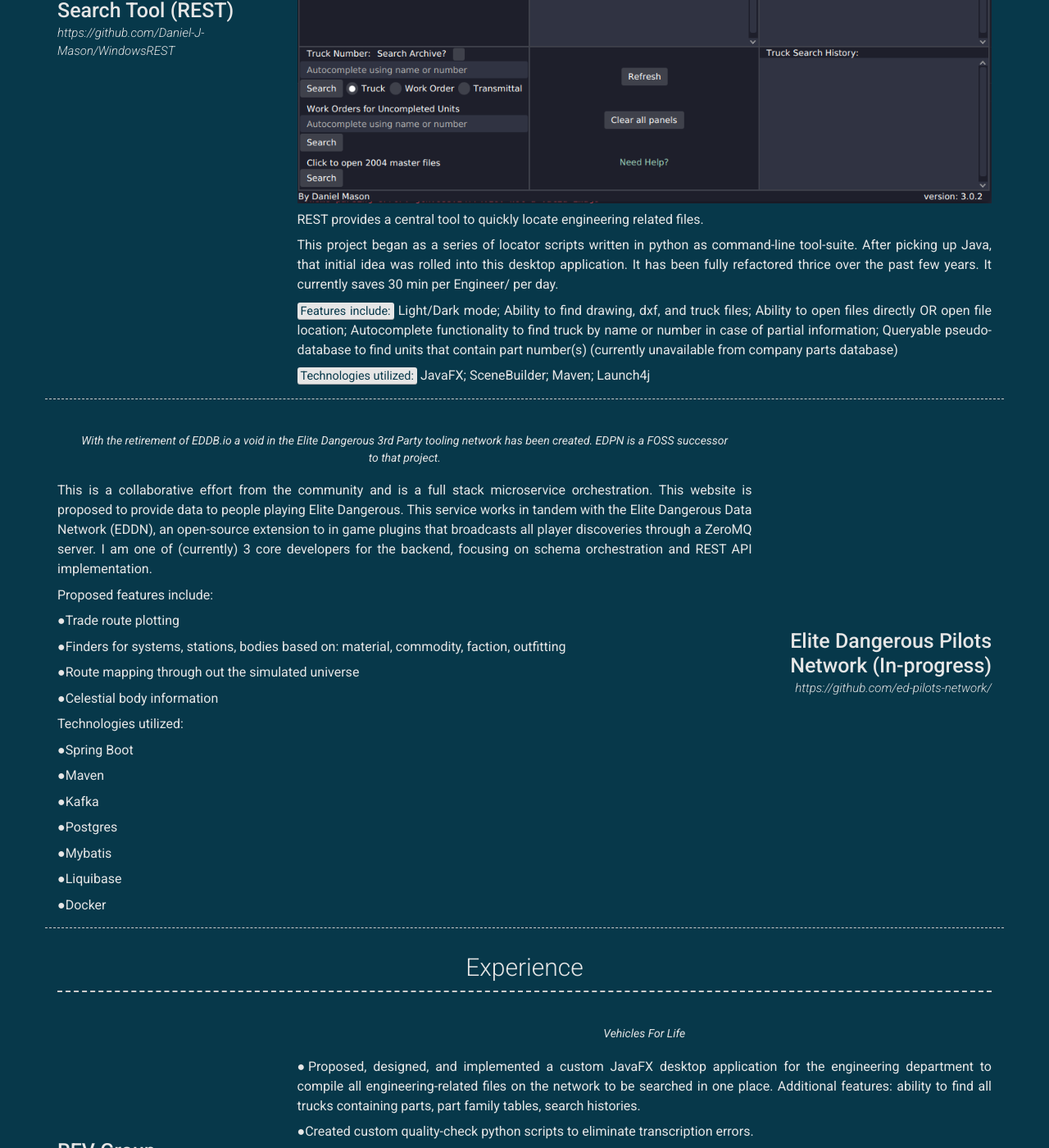
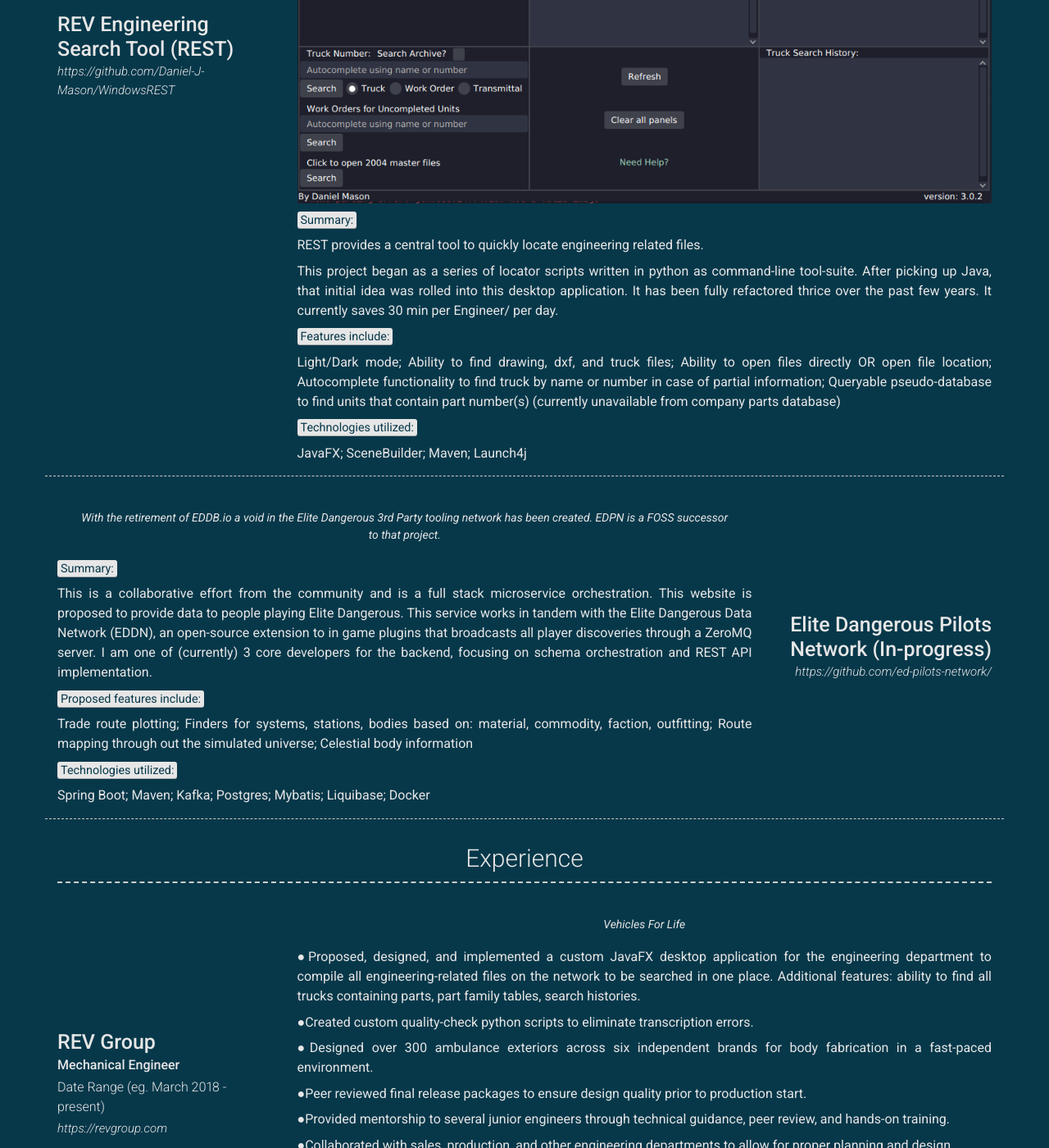
Before and after one commit to Daniel-J-Mason/Daniel-J-Mason.github.io, a Jekyll site: the page built from index.md, in a window 1280 px wide and 1400 px high, scrolled down 1043 px. Shown: the whole window at 82% size. Built offline with Jekyll 4.4.1, drawn with Linux system fonts in a browser that asks for light colours; nearby versions of some CDN libraries.

Commit message:
added highlighting and regrouped lists

```diff
--- a/_config.yml
+++ b/_config.yml
@@ -94,17 +94,23 @@
         description: | # this will include new lines to allow paragraphs
           ![alt text](images/rest-demo.png "REST")
 
+          <mark>Summary:</mark>
+
           REST provides a central tool to quickly locate engineering
           related files.
 
           This project began as a series of locator scripts written in python as command-line tool-suite. After picking up Java, that initial idea was rolled into this desktop application.
           It has been fully refactored thrice over the past few years. It currently saves 30 min per Engineer/ per day.
 
-          <mark>Features include:</mark> Light/Dark mode; Ability to find drawing, dxf, and truck files; Ability to open files directly OR open file location;
+          <mark>Features include:</mark>
+
+          Light/Dark mode; Ability to find drawing, dxf, and truck files; Ability to open files directly OR open file location;
           Autocomplete functionality to find truck by name or number in case of partial information;
           Queryable pseudo-database to find units that contain part number(s) (currently unavailable from company parts database)
 
-          <mark>Technologies utilized:</mark> JavaFX; SceneBuilder; Maven; Launch4j
+          <mark>Technologies utilized:</mark>
+
+          JavaFX; SceneBuilder; Maven; Launch4j
       - layout: right
         border: weak  # Value of `weak` will display a weak border below this item. # Any
         # other value (or no value) means no border will be displayed
@@ -126,36 +132,21 @@
           FOSS successor to that project.
         description: | # this will include new lines to allow paragraphs
 
+          <mark>Summary:</mark>
+
           This is a collaborative effort from the community and is a full stack microservice orchestration. This website
           is proposed to provide data to people playing Elite Dangerous. This service works in tandem with the Elite Dangerous
           Data Network (EDDN), an open-source extension to in game plugins that broadcasts all player discoveries through a ZeroMQ server.
           I am one of (currently) 3 core developers for the backend, focusing on schema orchestration and REST API implementation.
 
-          Proposed features include:
+          <mark>Proposed features include:</mark>
 
-          ●Trade route plotting
+          Trade route plotting; Finders for systems, stations, bodies based on: material, commodity, faction, outfitting;
+          Route mapping through out the simulated universe; Celestial body information
 
-          ●Finders for systems, stations, bodies based on: material, commodity, faction, outfitting
+          <mark>Technologies utilized:</mark>
 
-          ●Route mapping through out the simulated universe
-
-          ●Celestial body information
-
-          Technologies utilized:
-
-          ●Spring Boot
-
-          ●Maven
-
-          ●Kafka
-
-          ●Postgres
-
-          ●Mybatis
-
-          ●Liquibase
-
-          ●Docker
+          Spring Boot; Maven; Kafka; Postgres; Mybatis; Liquibase; Docker
 
 
 
```
